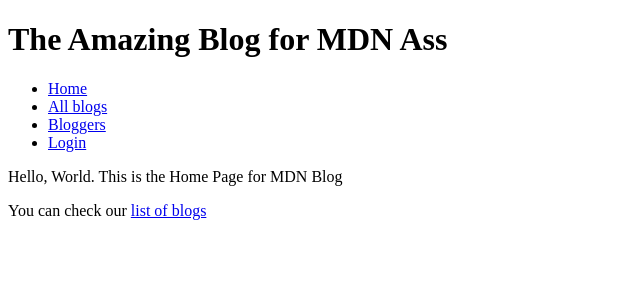
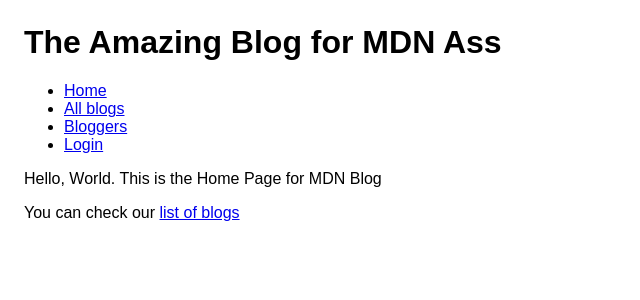
Before and after one commit to Islan42/locall, a Django app: page /blog/ in a window 1280 px wide. Shown: the top 300 px of the page, without its empty margins (0-640 px from the left). Run offline with Django 4.2, Linux system fonts and the light colour scheme.

Commit message:
MDN Ass p3 initial css

```diff
--- /dev/null
+++ b/blog/static/blog/css/styles.css
@@ -0,0 +1,14 @@
+body{
+  font-family: sans-serif;
+  padding: 1rem;
+}
+
+body h1 {
+  margin-top: 0;
+  color: black;
+}
+
+h1 a {
+  color: black;
+  text-decoration: none;
+}
--- a/blog/templates/blog/base_template.html
+++ b/blog/templates/blog/base_template.html
@@ -5,10 +5,13 @@
 	{% endblock %}
 	<meta charset="utf-8" />
 	<meta name="viewport" content="width=device-width, initial-scale=1" />
+	{% load static %}
+	<link rel="stylesheet" href="{% static 'blog/css/styles.css' %}" />
+	<link rel="shortcut icon" type="image/png" href="{% static 'favicon.ico' %}"/>
 </head>
 <body>
 	<header>
-		<h1>The Amazing Blog for MDN Ass</h1>
+		<h1><a href="/">The Amazing Blog for MDN Ass</a></h1>
 	</header>
 	<main>
 		<aside>
```
Also changed, not shown: blog/tests/test_views.py (+18 -2 lines), 3 other files.
